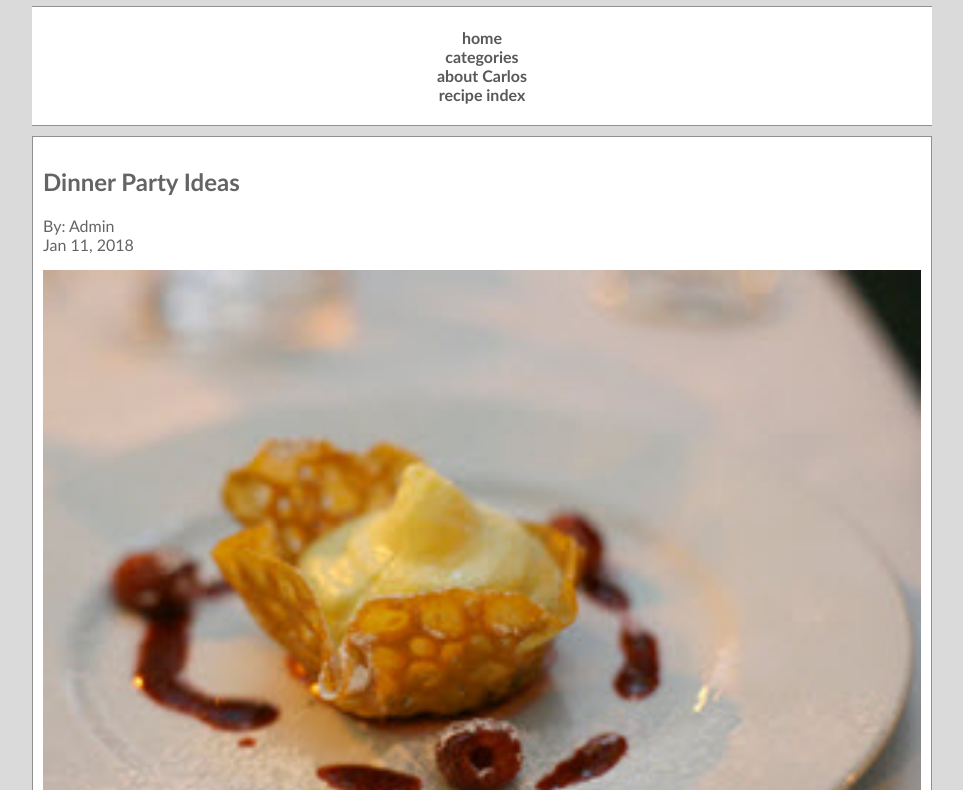
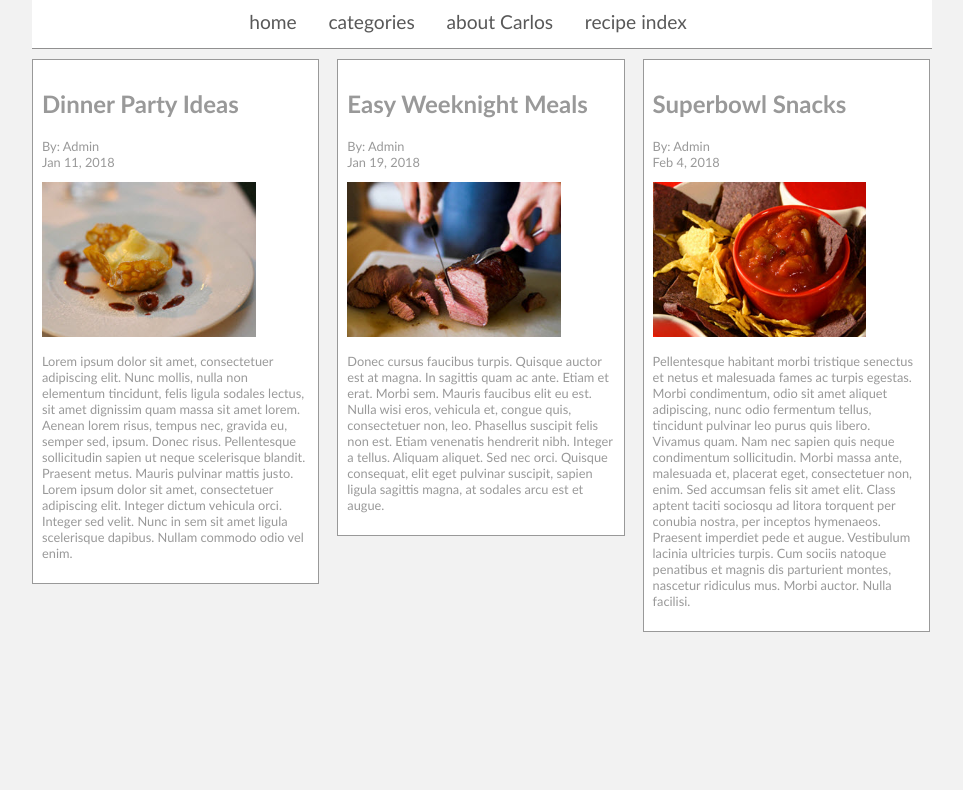
Before and after one commit to ccsjunio/info1252-lab5, a plain HTML site: page index.html in a window 1280 px wide. Shown: the part 76-866 px from the top of the page, without its empty margins (158-1121 px from the left). After the commit the page ends 800 px from the top, so only its background shows below. Drawn offline with Linux system fonts and the light colour scheme.

Commit message:
final blend of screen sizes

```diff
--- a/stylesheet/main.css
+++ b/stylesheet/main.css
@@ -1,13 +1,28 @@
+.col-1 {width: 8.33%;}
+.col-2 {width: 16.66%;}
+.col-3 {width: 25%;}
+.col-4 {width: 33.33%;}
+.col-5 {width: 41.66%;}
+.col-6 {width: 50%;}
+.col-7 {width: 58.33%;}
+.col-8 {width: 66.66%;}
+.col-9 {width: 75%;}
+.col-10 {width: 83.33%;}
+.col-11 {width: 91.66%;}
+.col-12 {width: 100%;}
+
 body{
     font-family: 'Trebuchet MS', Arial, sans-serif;
-    background-color:#dadada;
+    background-color:#f2f2f2;
+    margin: 0px;
 }
 
 header h1{
-    color:#7e7e7e;
+    color:#999999;
     max-width: 100%;
     text-align: center;
     text-transform: uppercase;
+    font-size: 170%;
 }
 
 #wrap{
@@ -19,22 +34,24 @@ nav{
     background-color:#fff;
     color: #585858;
     font-weight: bold;
-    padding:5px;
+    padding:0px;
     text-align: center;
     border-top: 1px solid #919090;
     border-bottom: 1px solid #919090;
     margin-bottom: 10px;
+    width: 100%;
+    font-size: 0.95rem;
 }
 
 footer{
-    background-color:#383f1e;
+    background-color:#999999;
+    width:100%;
 }
 
 nav ul{
     list-style: none;
     padding-left: 0px;
 }
-
 
 nav ul li a{
     text-decoration:none;
@@ -48,12 +65,153 @@ nav ul li a:hover{
 
 section{
     background-color:#fff;
-    padding: 10px;
-    border:1px solid #919090;
+    padding: 2%;
+    border:1px solid #999999;
     margin-bottom: 10px;
-    color: #646464;
+    color: #999999;
+    width: 95.7%;
 }
 
 section img{
     width:100%;
 }
+
+@media screen and (min-width:415px){
+
+    section p{
+        font-size:0.8rem;
+    }
+
+    nav ul{
+        display: block;
+    }
+
+    nav ul li{
+        display: inline;
+        margin-right: 5%;
+        font-size: 1rem;
+        font-weight: normal;
+    }
+
+    nav ul li a:hover{
+        font-weight: bolder;
+        font-size: 1.2rem;
+    }
+
+    section{
+        width: 95.7%;
+        float:left;
+        clear:right;
+        margin-right: 0px;
+        padding:2%;
+    }
+
+    section img{
+        width:60%;
+    }
+
+    section:nth-of-type(2n){
+        margin-right: 0px;
+    }
+
+}
+
+@media screen and (min-width:474px){
+
+    section p{
+        font-size:0.8rem;
+    }
+
+    nav ul{
+        display: block;
+    }
+
+    nav ul li{
+        display: inline;
+        margin-right: 5%;
+        font-size: 1rem;
+        font-weight: normal;
+    }
+
+    nav ul li a:hover{
+        font-weight: bolder;
+        font-size: 1.2rem;
+    }
+
+    section{
+        width: 95.7%;
+        float:left;
+        clear:right;
+        margin-right: 0px;
+        padding:2%;
+    }
+
+    section img{
+        width:60%;
+    }
+
+    section:nth-of-type(2n){
+        margin-right: 0px;
+    }
+
+}
+
+@media screen and (min-width:660px){
+    section p{
+        font-size:0.8rem;
+    }
+
+    nav ul{
+        display: block;
+    }
+
+    nav ul li{
+        display: inline;
+        margin-right: 28px;
+        font-size: 1.2rem;
+        font-weight: normal;
+    }
+
+    nav ul li a:hover{
+        font-weight: bolder;
+        font-size: 1.2rem;
+    }
+
+    section{
+        width: 46.7%;
+        float:left;
+        clear:right;
+        margin-right: 2%;
+        padding:1%;
+    }
+
+    section img{
+        width:100%;
+    }
+
+    section:nth-of-type(2n){
+        margin-right: 0px;
+    }
+}
+
+@media screen and (min-width:900px){
+    section{
+        width: 29.7%;
+        float:left;
+        clear:right;
+        margin-right: 2%;
+        padding:1%;
+    }
+
+    section img{
+        width:80%;
+    }
+
+    section:nth-last-of-type(1){
+        margin-right: 0px;
+    }
+
+    section:nth-of-type(2n){
+        margin-right: 2%;
+    }
+}
```
Also changed, not shown: about.html (+1 -0 lines).
